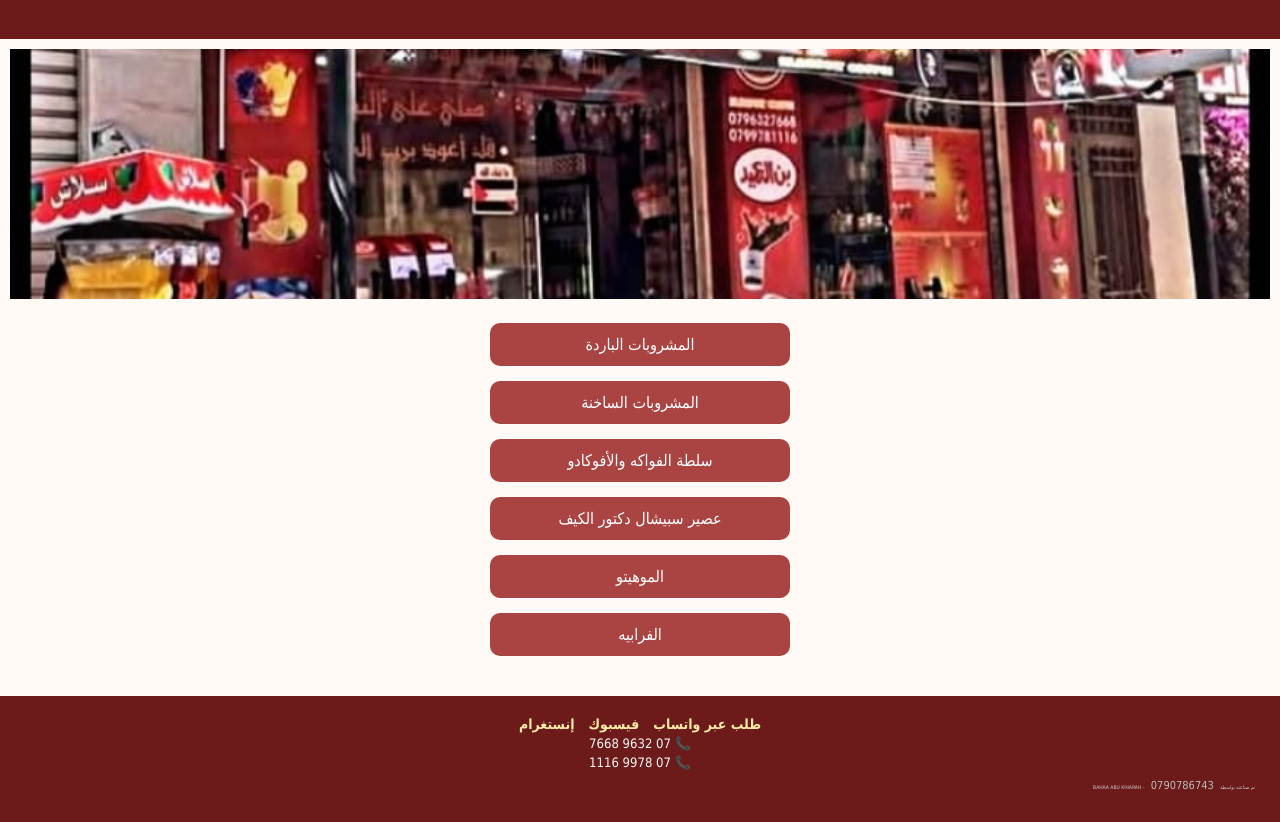
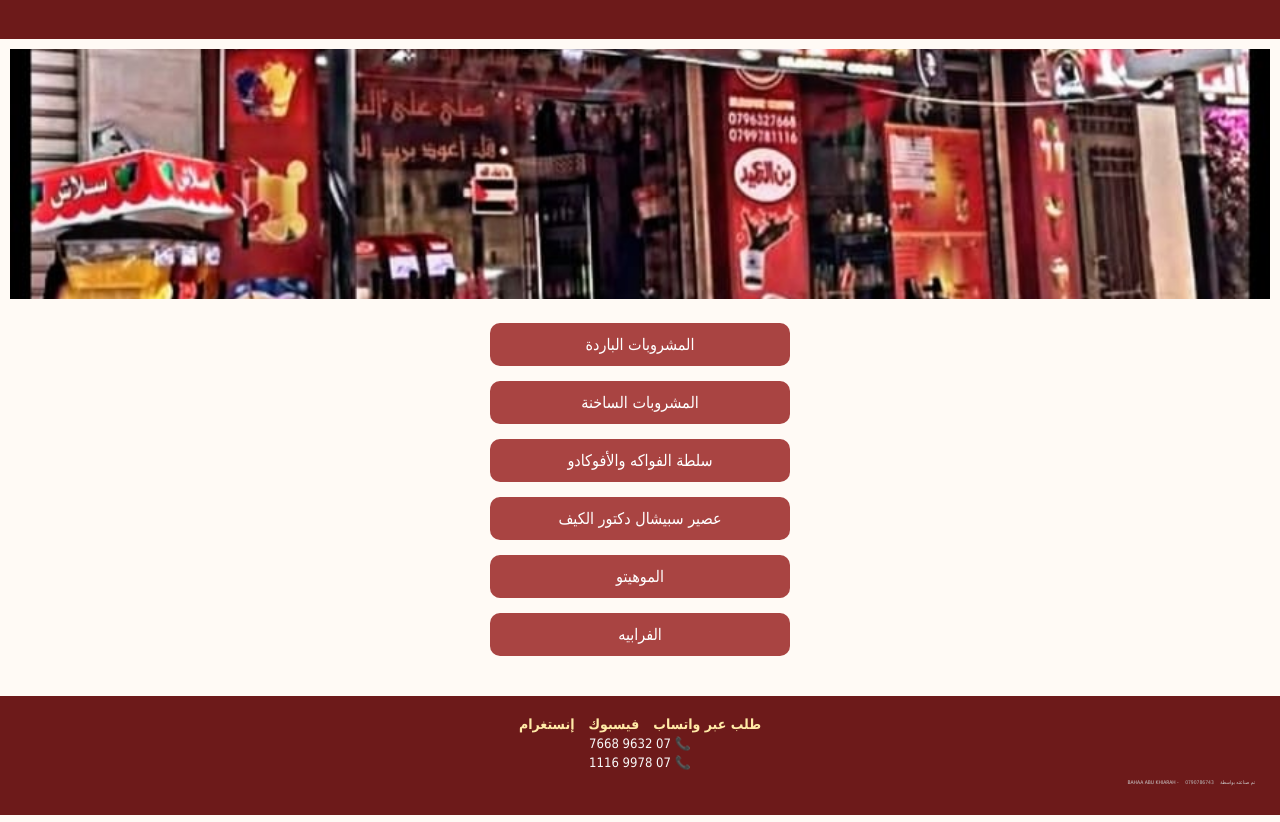
Before and after one commit to Bahakhiarah/menu-albaseet, a plain HTML site: page index.html in a window 1280 px wide. Shown: the part 166-988 px from the top of the page. Drawn offline with Linux system fonts and the light colour scheme.

Commit message:
Update style.css

```diff
--- a/css/style.css
+++ b/css/style.css
@@ -196,7 +196,7 @@ body {
   color: #bbb;
   text-decoration: none;
   font-weight: normal;
-  font-size: 11px;
+  font-size: 5px;
 }
 
 .credit-signature a:hover {
```
